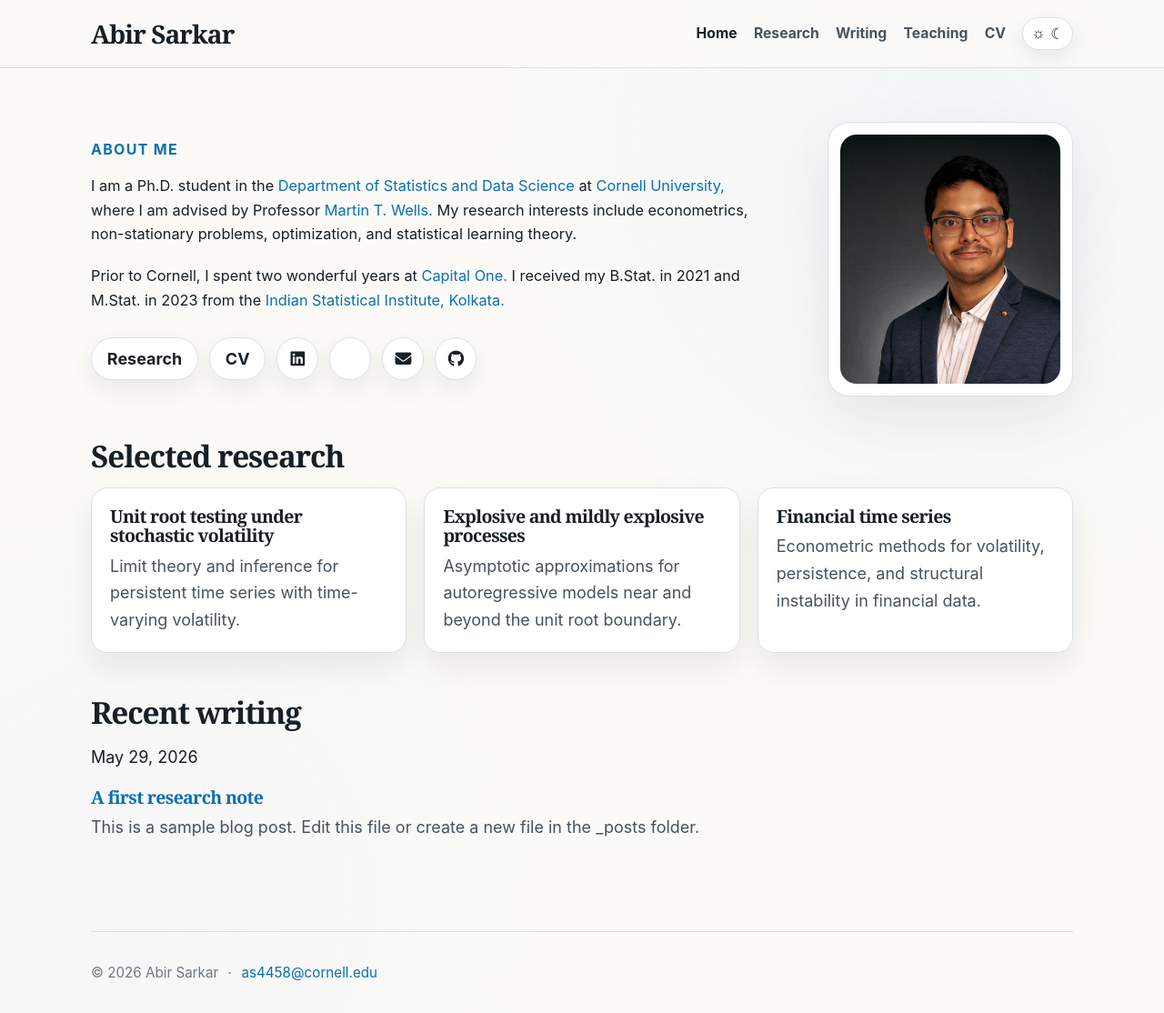
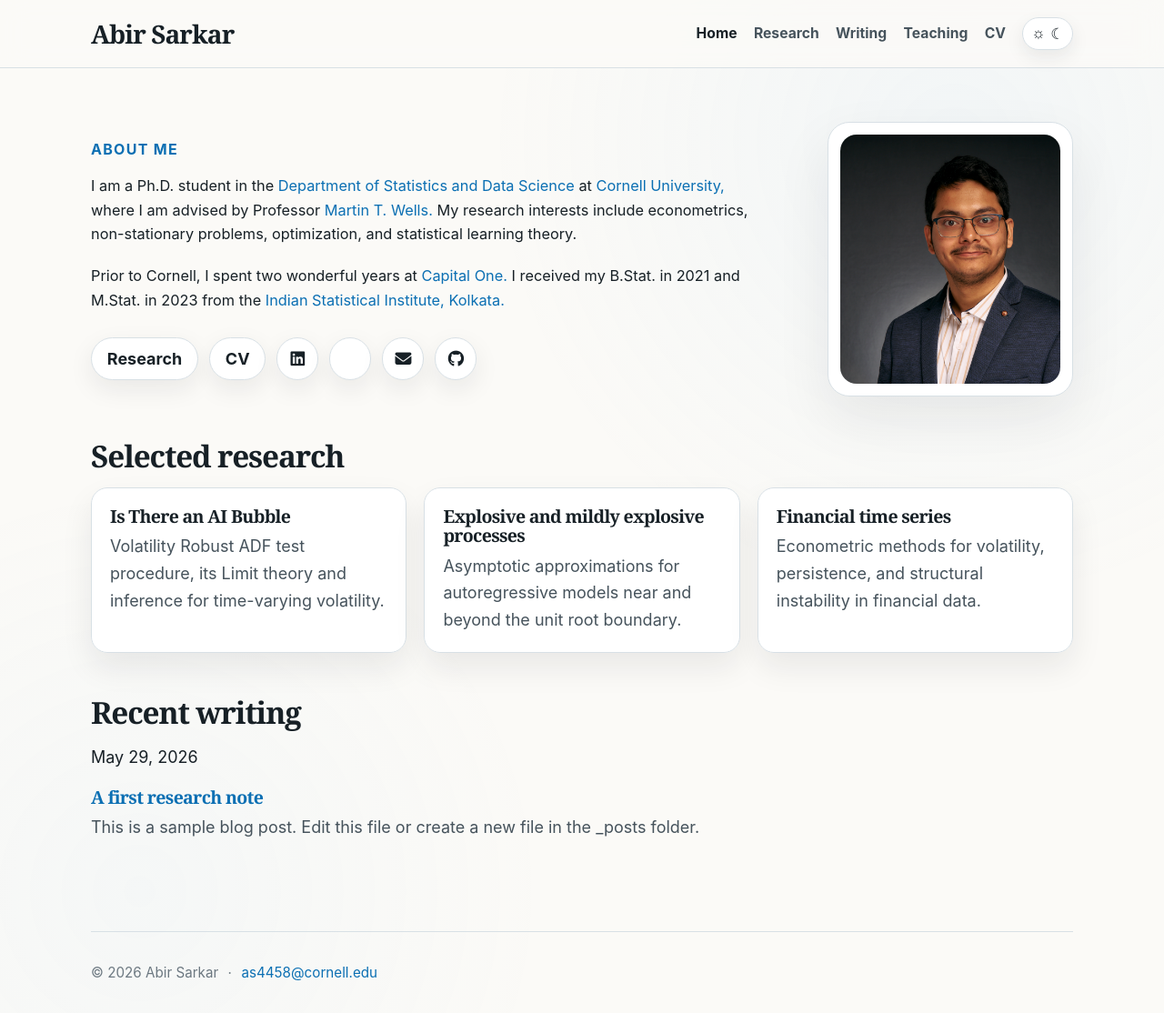
Before and after one commit to AbirS2026/AbirS2026.github.io, a Jekyll site: the page built from index.md, in a window 1280 px wide and 1114 px high. Shown: the whole window at 91% size. Built offline with Jekyll 4.4.1, drawn with Linux system fonts in a browser that asks for light colours; a style sheet for code colours, icons or effects is not loaded.

Commit message:
Update index.md

```diff
--- a/index.md
+++ b/index.md
@@ -67,9 +67,9 @@ title: Home
 
   <div class="grid three">
     <article class="card">
-      <h3>Unit root testing under stochastic volatility</h3>
+      <h3>Is There an AI Bubble</h3>
       <p>
-        Limit theory and inference for persistent time series with time-varying volatility.
+        Volatility Robust ADF test procedure, its Limit theory and inference for time-varying volatility.
       </p>
     </article>
 
```
